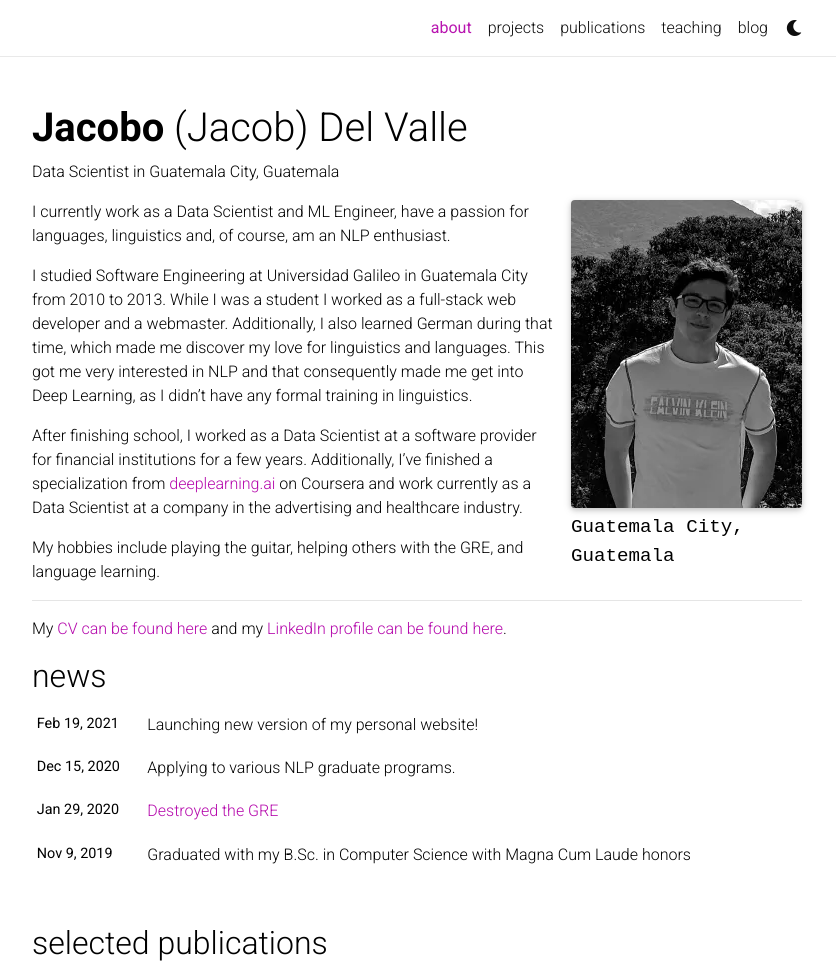
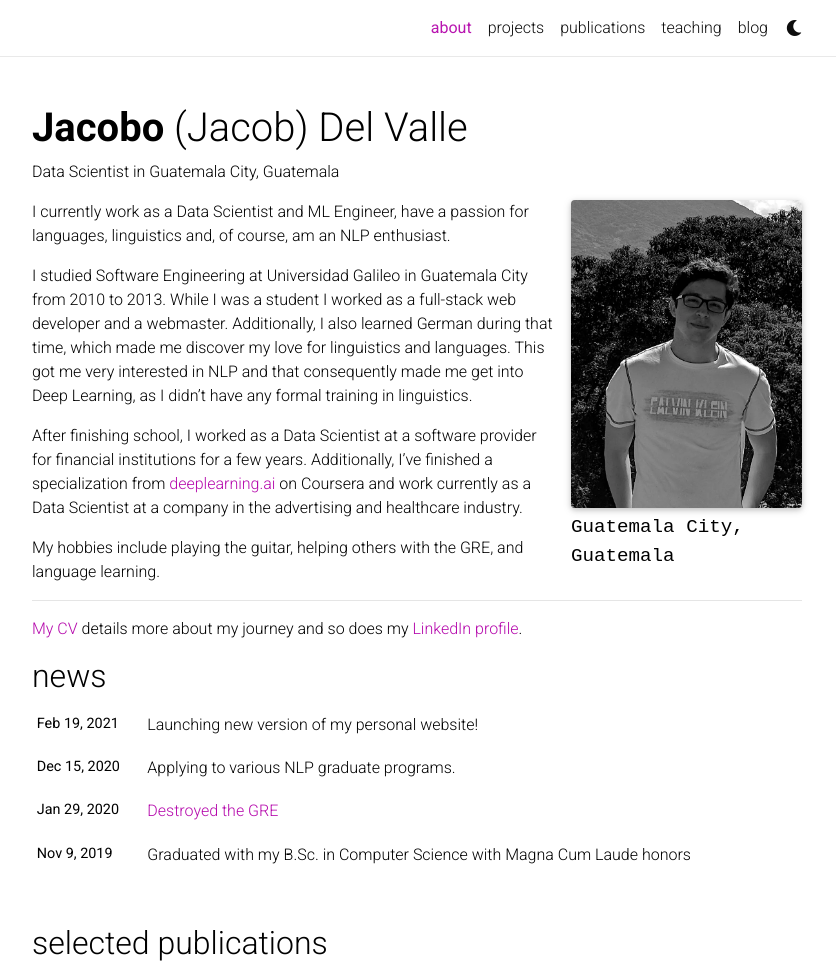
Before and after one commit to jjdelvalle/jjdv, a Jekyll site: the page built from _pages/about.md, in a window 1280 px wide and 1344 px high, cut to the strip 0-975 px from the top of the window. Shown: the whole strip, without its empty margins (223-1059 px from the left). Built offline with Jekyll 4.4.1, drawn with Linux system fonts in a browser that asks for light colours; nearby versions of some CDN libraries; a style sheet for code colours, icons or effects is not loaded.

Commit message:
Fix more seo low hanging fruit

```diff
--- a/_pages/about.md
+++ b/_pages/about.md
@@ -25,4 +25,4 @@ My hobbies include playing the guitar, helping others with the GRE, and language
 
 ***
 
-My [CV can be found here](https://jjdv.xyz/personal/cv.pdf) and my [LinkedIn profile can be found here](https://linkedin.com/in/jjdelvalle).
+[My CV](https://jjdv.xyz/personal/cv.pdf) details more about my journey and so does my [LinkedIn profile](https://linkedin.com/in/jjdelvalle).
```
Also changed, not shown: assets/img/prof_pic.webp.
